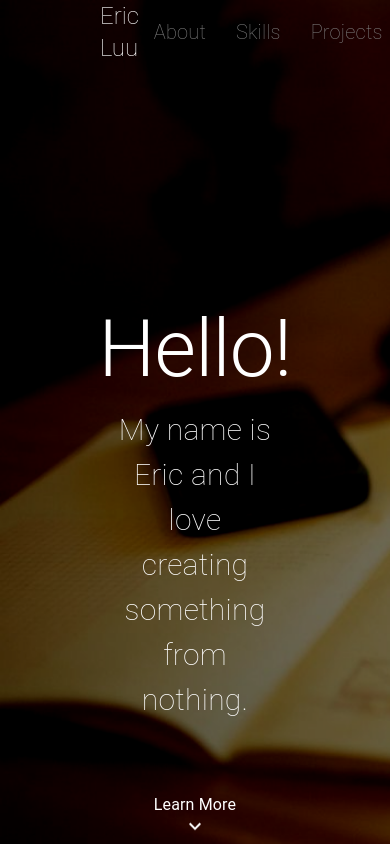
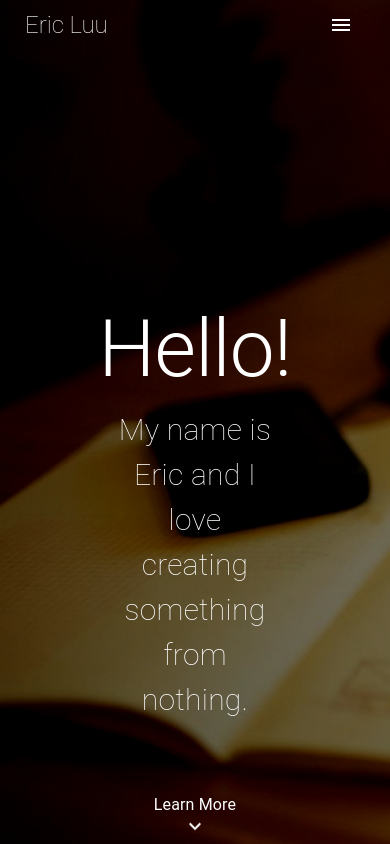
Before and after one commit to ericlus/portfolio, a React (Create React App) app in the folder client/: page / in a window 390 px wide. Shown: the top 844 px of the page. Built offline with nearby package versions, Linux system fonts and the light colour scheme; the HTML template or start-up script is replaced by a standard one.

Commit message:
Added working side drawer and scaled text size based on device width

```diff
--- a/client/src/App.jsx
+++ b/client/src/App.jsx
@@ -12,6 +12,7 @@ import Footer from "./Footer.jsx";
 const App = () => {
   const [view, setView] = useState("HOME");
   const [navState, setNavState] = useState(false);
+  const [viewWidth, setViewWidth] = useState(window.innerWidth);
 
   const changeView = view => {
     setView(view);
@@ -58,6 +59,10 @@ const App = () => {
     }
   };
 
+  const handleResize = () => {
+    setViewWidth(window.innerWidth);
+  };
+
   useEffect(() => {
     const home = document.querySelector("#Home");
     const about = document.querySelector("#About");
@@ -68,12 +73,23 @@ const App = () => {
     const skillsHeight = skills.getBoundingClientRect().height;
     const projectsHeight = projects.getBoundingClientRect().height;
 
-    window.addEventListener(
-      "scroll",
-      () => handleScroll(homeHeight, aboutHeight, skillsHeight, projectsHeight),
-      false
+    window.addEventListener("scroll", () =>
+      handleScroll(homeHeight, aboutHeight, skillsHeight, projectsHeight)
     );
+
+    return () => {
+      window.removeEventListener("scroll", () =>
+        handleScroll(homeHeight, aboutHeight, skillsHeight, projectsHeight)
+      );
+    };
   }, []);
+
+  useEffect(() => {
+    window.addEventListener("resize", handleResize);
+    return () => {
+      window.removeEventListener("resize", handleResize);
+    };
+  });
 
   return (
     <div id="main">
@@ -91,6 +107,7 @@ const App = () => {
                 changeView={changeView}
                 view={view}
                 navState={navState}
+                viewWidth={viewWidth}
               />
               <HomeInfo />
             </Grid>
--- a/client/src/NavigationBar.jsx
+++ b/client/src/NavigationBar.jsx
@@ -5,6 +5,7 @@ import Toolbar from "@material-ui/core/Toolbar";
 import Typography from "@material-ui/core/Typography";
 import Link from "@material-ui/core/Link";
 import Button from "@material-ui/core/Button";
+import SideDrawer from "./SideDrawer.jsx";
 
 const useStyles = makeStyles(theme => ({
   title: {
@@ -12,7 +13,18 @@ const useStyles = makeStyles(theme => ({
     color: "white",
     fontWeight: "100"
   },
-  regularToolbar: { minHeight: "50px" },
+  regularToolbar: {
+    minHeight: "50px",
+    paddingLeft: "0px",
+    paddingRight: "0px",
+    margin: "0px 100px",
+    "@media (max-width: 800px)": {
+      margin: "0px 50px"
+    },
+    "@media (max-width: 500px)": {
+      margin: "0px 25px"
+    }
+  },
   navItem: {
     color: "gray",
     fontSize: "20px",
@@ -31,7 +43,7 @@ const useStyles = makeStyles(theme => ({
   }
 }));
 
-const NavigationBar = ({ changeView, view, navState }) => {
+const NavigationBar = ({ changeView, view, navState, viewWidth }) => {
   const classes = useStyles();
 
   const navBackground = {
@@ -48,14 +60,7 @@ const NavigationBar = ({ changeView, view, navState }) => {
   return (
     <div>
       <AppBar style={navBackground[navState]} elevation={0}>
-        <Toolbar
-          className={classes.regularToolbar}
-          style={{
-            paddingLeft: "0px",
-            paddingRight: "0px",
-            margin: "0px 100px"
-          }}
-        >
+        <Toolbar className={classes.regularToolbar}>
           <div>
             <Link
               href="#Home"
@@ -68,6 +73,7 @@ const NavigationBar = ({ changeView, view, navState }) => {
               </Typography>
             </Link>
           </div>
+          {viewWidth > 800 ? (
             <div
               style={{
                 display: "flex",
@@ -139,6 +145,9 @@ const NavigationBar = ({ changeView, view, navState }) => {
                 Resume
               </Button>
             </div>
+          ) : (
+            <SideDrawer />
+          )}
         </Toolbar>
       </AppBar>
     </div>
--- /dev/null
+++ b/client/src/SideDrawer.jsx
@@ -0,0 +1,119 @@
+import React from "react";
+import { makeStyles } from "@material-ui/core/styles";
+import Drawer from "@material-ui/core/Drawer";
+import List from "@material-ui/core/List";
+import ListItem from "@material-ui/core/ListItem";
+import ListItemText from "@material-ui/core/ListItemText";
+import MailIcon from "@material-ui/icons/Mail";
+import IconButton from "@material-ui/core/IconButton";
+import MenuIcon from "@material-ui/icons/Menu";
+import PersonIcon from "@material-ui/icons/Person";
+import CodeIcon from "@material-ui/icons/Code";
+import CropOriginalIcon from "@material-ui/icons/CropOriginal";
+import PictureAsPdfIcon from "@material-ui/icons/PictureAsPdf";
+
+const useStyles = makeStyles({
+  list: {
+    width: 250
+  },
+  drawerRight: {
+    marginLeft: "auto"
+  },
+  paper: {
+    height: "33%"
+  },
+  icons: {
+    marginRight: "32px"
+  },
+  listColor: {
+    color: "rgba(0, 0, 0, 0.87)",
+    "&:hover": {
+      textDecoration: "none",
+      color: "rgba(0, 0, 0, 0.87)"
+    }
+  }
+});
+
+const SideDrawer = ({ handleClick }) => {
+  const classes = useStyles();
+  const [state, setState] = React.useState({
+    top: false,
+    left: false,
+    bottom: false,
+    right: false
+  });
+
+  const toggleDrawer = (side, open) => event => {
+    if (
+      event.type === "keydown" &&
+      (event.key === "Tab" || event.key === "Shift")
+    ) {
+      return;
+    }
+
+    setState({ ...state, [side]: open });
+  };
+
+  const sideList = side => (
+    <div
+      className={classes.list}
+      role="presentation"
+      onClick={toggleDrawer(side, false)}
+      onKeyDown={toggleDrawer(side, false)}
+    >
+      <List>
+        <a href="#About" className={classes.listColor}>
+          <ListItem button>
+            <PersonIcon className={classes.icons} />
+            <ListItemText primary={"About"} />
+          </ListItem>
+        </a>
+        <a href="#Skills" className={classes.listColor}>
+          <ListItem button>
+            <CodeIcon className={classes.icons} />
+            <ListItemText primary={"Skills"} />
+          </ListItem>
+        </a>
+        <a href="#Projects" className={classes.listColor}>
+          <ListItem button>
+            <CropOriginalIcon className={classes.icons} />
+            <ListItemText primary={"Projects"} />
+          </ListItem>
+        </a>
+        <a href="#Contact" className={classes.listColor}>
+          <ListItem button>
+            <MailIcon className={classes.icons} />
+            <ListItemText primary={"Contact"} />
+          </ListItem>
+        </a>
+        <a href="/resume" target="_blank" className={classes.listColor}>
+          <ListItem button>
+            <PictureAsPdfIcon className={classes.icons} />
+            <ListItemText primary={"Resume"} />
+          </ListItem>
+        </a>
+      </List>
+    </div>
+  );
+
+  return (
+    <div className={classes.drawerRight}>
+      <IconButton
+        style={{ color: "white" }}
+        onClick={toggleDrawer("right", true)}
+      >
+        <MenuIcon />
+      </IconButton>
+      <Drawer
+        anchor="right"
+        open={state.right}
+        onClose={toggleDrawer("right", false)}
+        classes={{ paper: classes.paper }}
+      >
+        {sideList("right")}
+      </Drawer>
+    </div>
+  );
+};
+
+export default SideDrawer;
```
Also changed, not shown: 1 other file (tests, documents, lock files or other folders). Lines whose indentation alone changed are shown as unchanged.
